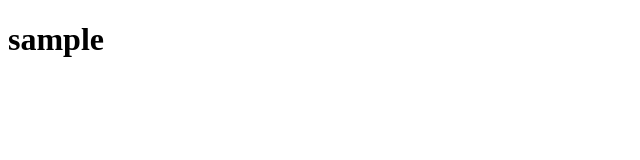
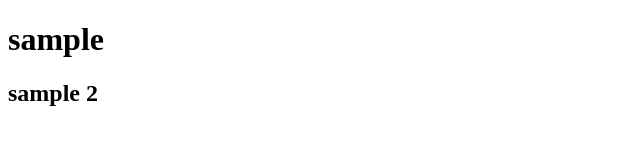
Before and after one commit to jelcmns/git-adv, a plain HTML site: page index.html in a window 1280 px wide. Shown: the whole page, without its empty margins (0-640 px from the left). Drawn offline with Linux system fonts and the light colour scheme.

Commit message:
h2 added

```diff
--- a/index.html
+++ b/index.html
@@ -7,5 +7,6 @@
 </head>
 <body>
     <h1>sample</h1>
+    <h2>sample 2</h2>
 </body>
 </html>
```
